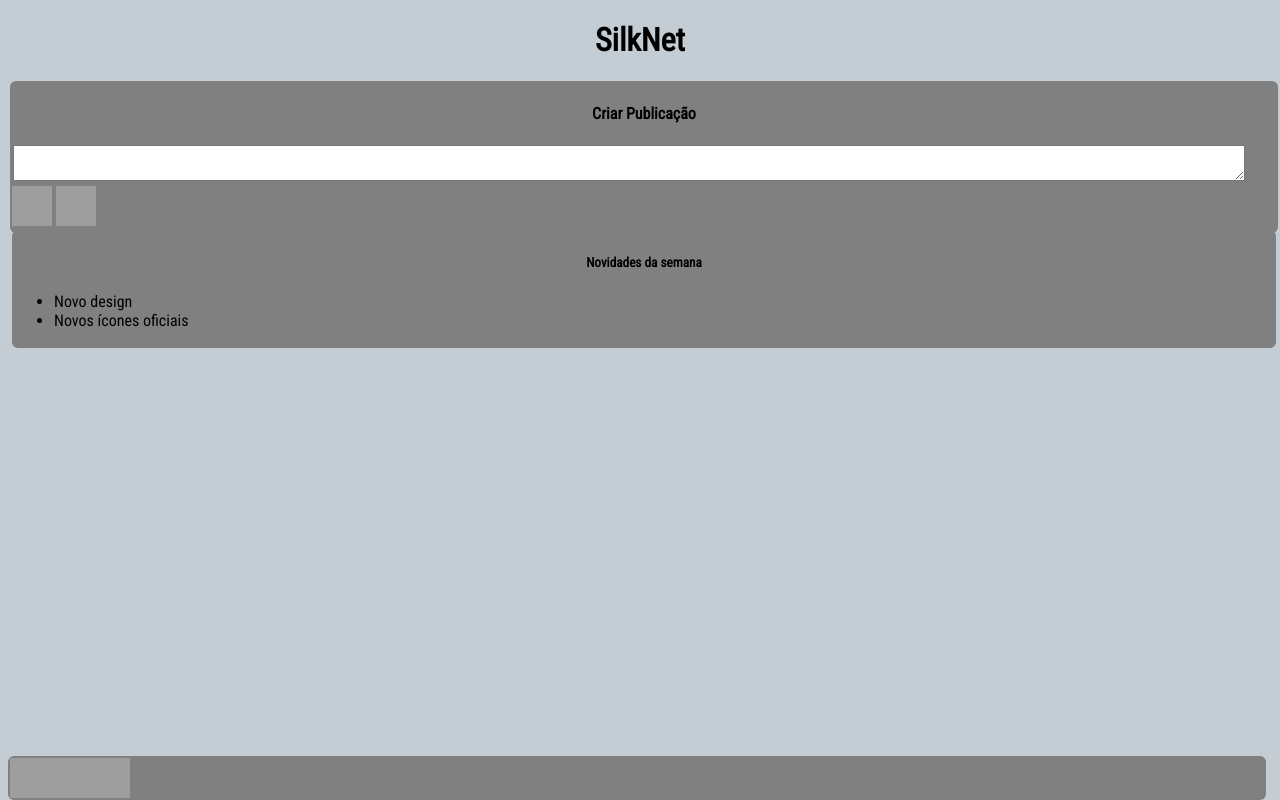
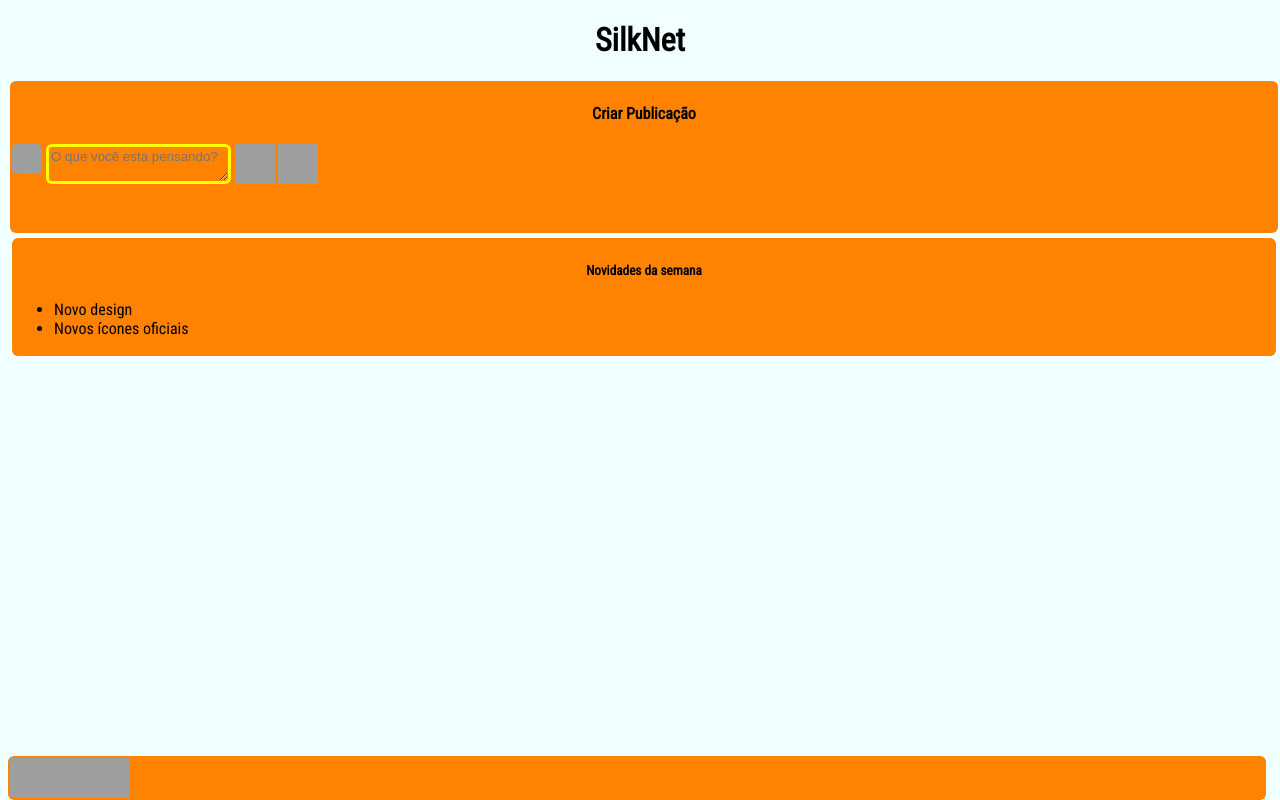
Before and after one commit to gustavorochabr/projeto-kayv, a plain HTML site: page index.html in a window 1280 px wide. Drawn offline with nearby package versions, Linux system fonts and the light colour scheme; grey boxes are pictures that could not be loaded.

Commit message:
novos arquivos

```diff
--- a/css/index.css
+++ b/css/index.css
@@ -2,7 +2,7 @@
 
 :root{
   --azulClaro: #8affff;
-  --cinza: #c3cdd3;
+  --cinza: #F0FFFF;
   --laranja: #ff8300;
 }
 
@@ -28,18 +28,12 @@ h1{
   border-radius: 6px;
   margin: 2px;
   padding: 2px;
-  background: grey;
+  background: var(--laranja);
 }
 .homeInfo h4{
   text-align: center;
 }
 
-#pub-text{
-  width: 97%;
-  margin: 1px;
-  outline: none;
-  font-family: Arial, Helvetica, sans-serif;
-}
 
 #icon{
   width: 40px;
@@ -51,7 +45,7 @@ footer{
   flex-direction: row;
   position: fixed;
   bottom: 0%;
-  background: grey;
+  background: var(--laranja);
   margin: 0;
   padding: 2px;
   width: 98%;
@@ -60,7 +54,23 @@ footer{
 }
 
 .new-wee{
-  background: grey;
+  background: var(--laranja);
   border-radius: 6px;
   padding: 2px;
+  margin-top: 50px;
 }
+
+#pub-text{
+  outline: none;
+  margin-left: 4px;
+  font-family: Arial, Helvetica, sans-serif;
+  border: solid 3px yellow;
+  border-radius: 6px;
+  background: transparent
+}
+
+#pub{
+  display: flex;
+  flex-direction: row;
+  width: 98%;
+}
--- a/index.html
+++ b/index.html
@@ -14,8 +14,12 @@
   <div class="homeInfo">
     <div id="new-pub">
       <h4>Criar Publicação</h4>
-      <textarea id="pub-text"></textarea>
-      <div id="emjs">
+      <div id="pub">
+      <img id="perfil" style="border-radius: 5px; height: 30px;" width="30px" src="https://media.discordapp.net/attachments/949448215118356500/1002644104758448198/IMG_20220722_040440_290.jpg">
+      <rb>
+      <textarea placeholder="O que você esta pensando?" id="pub-text"></textarea>
+
+
         <img id="icon" src="https://media.discordapp.net/attachments/979014907603324939/1002348878332428389/13_Sem_Titulo_20220728083912.png">
         <img id="icon" src="https://media.discordapp.net/attachments/979014907603324939/1002348878038831174/13_Sem_Titulo_20220728085847.png">
       </div>
@@ -31,9 +35,9 @@
   </div>
   <div id="feed"></div>
   <footer>
-    <img src="https://media.discordapp.net/attachments/949448215118356500/1002479364585291848/png-transparent-white-and-orange-icon-oregon-service-home-icon-miscellaneous-angle-building-removebg-preview.png" id="icon">
-    <img id="icon" src="https://media.discordapp.net/attachments/979014907603324939/1002547291342786560/zyro-image-removebg-preview.png">
-    <img id="icon" src="https://media.discordapp.net/attachments/979014907603324939/1002547290348716052/zyro-image__1_-removebg-preview.png">
+    <img src="https://media.discordapp.net/attachments/979014907603324939/1003454108310704179/35_Sem_Titulo_20220731210815.png" id="icon">
+    <img id="icon" src="https://media.discordapp.net/attachments/979014907603324939/1003433489095471224/video-play-xxl.png">
+    <img id="icon" src="https://media.discordapp.net/attachments/979014907603324939/1003436307671957584/1659308208345.png">
   </footer>
 <script crossorigin src="https://unpkg.com/react@17/umd/react.development.js"></script>
 <script crossorigin src="https://unpkg.com/react-dom@17/umd/react-dom.development.js"></script>
```
Also changed, not shown: fanfic.html (added, +14 -0 lines), vc.html (added, +14 -0 lines), css/fan.css (added), css/vc.css (added).
